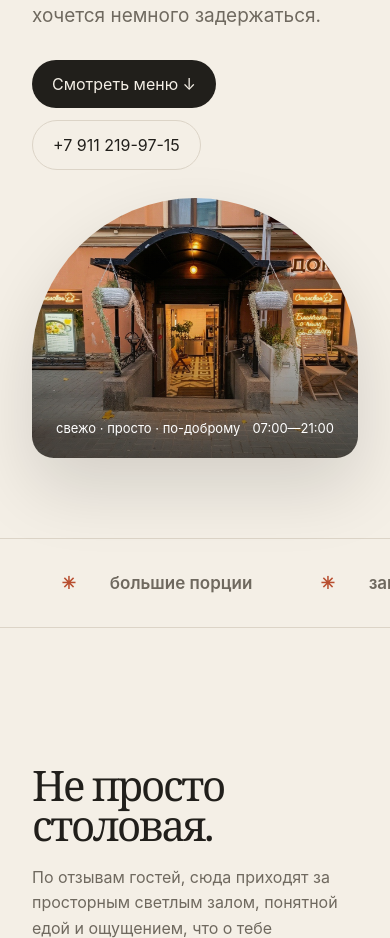
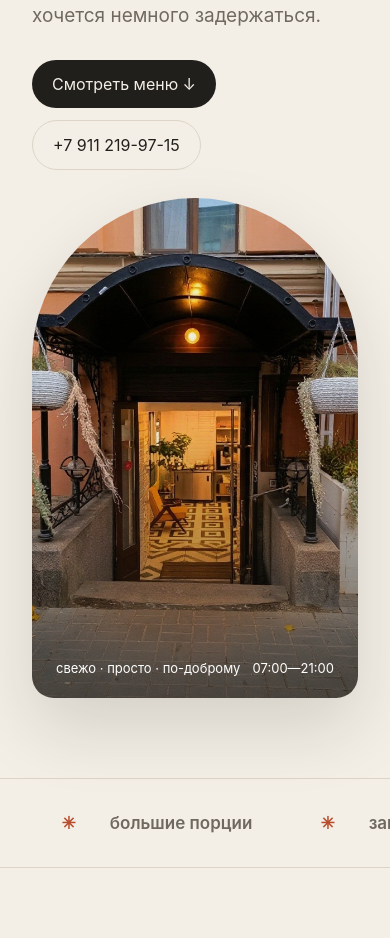
Before and after one commit to wraithplug/finaly_project, a Django app: page / in a window 390 px wide. Shown: the part 351-1289 px from the top of the page. Run offline with Django 5.2, Linux system fonts and the light colour scheme; data that the repository does not hold is empty.

Commit message:
Финал

```diff
--- a/projects/forms.py
+++ b/projects/forms.py
@@ -8,7 +8,7 @@ class ReservationForm(forms.ModelForm):
         fields = [
             'name',
             'email',
-            'table',
+            'tables',
             'date',
             'time',
             'guests',
@@ -50,23 +50,28 @@ class ReservationForm(forms.ModelForm):
     def __init__(self, *args, **kwargs):
         super().__init__(*args, **kwargs)
 
-        self.fields["table"].queryset = Table.objects.filter(
+        self.fields["tables"].queryset = Table.objects.filter(
             is_active=True
         ).order_by("number")
+
 
     def clean(self):
         cleaned_data = super().clean()
 
-        table = cleaned_data.get("table")
+        tables = cleaned_data.get("tables")
         guests = cleaned_data.get("guests")
 
-        if table and guests and guests > table.seats:
-            self.add_error(
-                "guests",
-                f"За этим столиком только {table.seats} мест."
-            )
+        if tables and guests:
+            total_seats = sum(table.seats for table in tables)
+
+            if guests > total_seats:
+                self.add_error(
+                    "guests",
+                    f"За выбранными столиками всего {total_seats} мест."
+                )
 
         return cleaned_data
+
 
 
 class ProjectForm(forms.ModelForm):
--- a/projects/models.py
+++ b/projects/models.py
@@ -62,8 +62,7 @@ class Reservation(models.Model):
     date = models.DateField(verbose_name='Дата бронирования')
     guests = models.PositiveSmallIntegerField(verbose_name="Колличество гостей")
     comment = models.TextField(blank=True,verbose_name='Особые пожелания (необязательно)')
-    table = models.ForeignKey(Table,on_delete=models.PROTECT,null=True,blank=True,verbose_name='Столик')
-
+    tables = models.ManyToManyField(Table,blank=True,related_name='reservations',verbose_name='Столики')
     def __str__(self):
         return self.name | self.date | self.time
 
--- a/projects/static/styles/styles.css
+++ b/projects/static/styles/styles.css
@@ -40,6 +40,8 @@ button, a { font: inherit; }
 
 .hero-card {
   position: relative;
+  width: 100%;
+  height: 500px;
   min-height: 500px;
   border-radius: 180px 180px 24px 24px;
   overflow: hidden;
@@ -696,7 +698,7 @@ section { padding: 100px 0; }
 }
 
 
-/* Универсальная сетка столиков */
+
 #bookingTables {
     display: grid;
     grid-template-columns: repeat(5, minmax(0, 1fr));
@@ -707,7 +709,7 @@ section { padding: 100px 0; }
     align-items: stretch;
 }
 
-/* Единая форма для всех столиков */
+
 #bookingTables .booking-table {
     appearance: none;
     -webkit-appearance: none;
@@ -773,7 +775,7 @@ section { padding: 100px 0; }
     outline-offset: 3px;
 }
 
-/* Небольшие ноутбуки и планшеты */
+
 @media (max-width: 1000px) {
     #bookingTables {
         grid-template-columns: repeat(4, minmax(0, 1fr));
@@ -786,7 +788,7 @@ section { padding: 100px 0; }
     }
 }
 
-/* Телефоны */
+
 @media (max-width: 600px) {
     #bookingTables {
         grid-template-columns: repeat(2, minmax(0, 1fr));
@@ -809,7 +811,7 @@ section { padding: 100px 0; }
     }
 }
 
-/* Очень узкие экраны */
+
 
 @media (max-width: 350px) {
     #bookingTables {
@@ -822,15 +824,12 @@ section { padding: 100px 0; }
     }
 }
 
-/* ВСТАВЬ МОЙ КОД НИЖЕ ЭТОЙ СТРОКИ */
-
-/* Основная секция бронирования */
 .booking-section {
     background: var(--bg);
     color: var(--ink);
 }
 
-/* Карточка бронирования */
+
 .booking-widget {
     background: var(--paper);
     border-color: var(--line);
@@ -845,7 +844,7 @@ section { padding: 100px 0; }
     background: var(--paper);
 }
 
-/* Столики */
+
 #bookingTables .booking-table {
     background: var(--paper);
     color: var(--ink);
@@ -871,7 +870,7 @@ section { padding: 100px 0; }
     color: var(--bg);
 }
 
-/* Текст */
+
 .booking-section .section-head p,
 .booking-step,
 .booking-legend,
@@ -884,7 +883,7 @@ section { padding: 100px 0; }
     color: var(--ink);
 }
 
-/* Поля ввода */
+
 .booking-field > span {
     color: var(--ink);
 }
@@ -906,7 +905,7 @@ section { padding: 100px 0; }
     color: var(--muted);
 }
 
-/* Информация о бронировании */
+
 .booking-summary {
     background: var(--cream);
     border-color: var(--line);
@@ -925,7 +924,7 @@ section { padding: 100px 0; }
     color: var(--muted);
 }
 
-/* Кнопка бронирования */
+
 .booking-submit {
     background: var(--ink);
     color: var(--bg);
@@ -938,7 +937,7 @@ section { padding: 100px 0; }
     color: #fffdf8;
 }
 
-/* Уведомление о бронировании */
+
 .toast-container {
   position: fixed;
   top: 22px;
@@ -1015,7 +1014,7 @@ section { padding: 100px 0; }
   to { opacity: 0; transform: translateY(-10px); }
 }
 
-/* Кнопка мобильной навигации */
+
 .mobile-menu-toggle {
   display: none;
   width: 44px;
@@ -1035,7 +1034,7 @@ section { padding: 100px 0; }
   background: var(--ink);
 }
 
-/* Телефоны и небольшие планшеты */
+
 @media (max-width: 850px) {
   .nav {
     position: relative;
@@ -1201,3 +1200,63 @@ section { padding: 100px 0; }
     animation: none;
   }
 }
+@media (max-width: 850px) {
+  .hero-card {
+    height: 420px;
+    min-height: 420px;
+  }
+}
+
+@media (max-width: 560px) {
+  .hero-card {
+    height: 360px;
+    min-height: 360px;
+  }
+}
+
+
+
+.hero .hero-card {
+    width: 100%;
+    height: 500px;
+    min-height: 500px;
+    align-self: center;
+    background-size: cover;
+    background-position: center center;
+}
+
+/* Размер и кадрирование главной фотографии */
+.hero-card {
+    width: 100%;
+    height: 500px;
+    min-height: 500px;
+    max-width: none;
+    aspect-ratio: auto;
+    justify-self: stretch;
+    align-self: center;
+
+    background-size: cover;
+    background-position: center center;
+    background-repeat: no-repeat;
+}
+
+@media (max-width: 1100px) {
+    .hero-card {
+        height: 440px;
+        min-height: 440px;
+    }
+}
+
+@media (max-width: 850px) {
+    .hero-card {
+        height: 420px;
+        min-height: 420px;
+    }
+}
+
+@media (max-width: 560px) {
+    .hero-card {
+        height: 360px;
+        min-height: 360px;
+    }
+}
--- a/projects/static/uikit/styles/app.js
+++ b/projects/static/uikit/styles/app.js
@@ -30,7 +30,6 @@ document.addEventListener("DOMContentLoaded", () => {
                 once: true
             });
 
-            // Резерв на случай, если анимация отключена
             window.setTimeout(() => toast.remove(), 400);
         };
 
@@ -110,10 +109,9 @@ document.addEventListener("DOMContentLoaded", () => {
             selectedTables.has(card.dataset.id)
         );
 
-        // Передаём все ID через запятую
-        tableInput.value = selected
-            .map((card) => card.dataset.id)
-            .join(",");
+    tableInput.value = selected
+        .map((card) => card.dataset.id)
+        .join(",");
 
         const numbers = selected.map(
             (card) => card.dataset.number
@@ -279,8 +277,21 @@ document.addEventListener("DOMContentLoaded", () => {
             if (error) {
                 error.textContent =
                     "Выбери сегодняшнюю или будущую дату.";
-            }
         }
+        return;
+        }
+
+        form.querySelectorAll('input[name="tables"]').forEach((input) => {
+            input.remove();
+        });
+
+        selected.forEach((card) => {
+            const input = document.createElement("input");
+            input.type = "hidden";
+            input.name = "tables";
+            input.value = card.dataset.id;
+            form.appendChild(input);
+        });
     });
 
     updateBooking();
--- a/projects/templates/projects/index.html
+++ b/projects/templates/projects/index.html
@@ -282,7 +282,7 @@
       <form method="post" id="quickBooking">
         {% csrf_token %}
 
-        <input type="hidden" name="table" id="bookingTableId" required>
+        <input type="hidden" id="bookingTableId">
 
         <label class="booking-field">
           <span>Твоё имя</span>
--- a/projects/views.py
+++ b/projects/views.py
@@ -16,8 +16,9 @@ def index(request):
         form = ReservationForm(request.POST)
 
         if form.is_valid():
-            reservation = form.save()
-
+            reservation = form.save(commit=False)
+            reservation.save()
+            form.save_m2m()
             notification_email = getattr(
                 settings,
                 "BOOKING_NOTIFICATION_EMAIL",
@@ -29,7 +30,7 @@ def index(request):
                     "Поступила новая бронь на сайте Mamma Mia!\n\n"
                     f"Имя: {reservation.name}\n"
                     f"Email клиента: {reservation.email}\n"
-                    f"Столик: {reservation.table}\n"
+                    f"Столики: {', '.join(str(table) for table in reservation.tables.all())}\n"
                     f"Дата: {reservation.date}\n"
                     f"Время: {reservation.time}\n"
                     f"Количество гостей: {reservation.guests}\n"
```
Also changed, not shown: projects/admin.py (+21 -10 lines), projects/migrations/0005_remove_reservation_table_reservation_tables.py (added).
